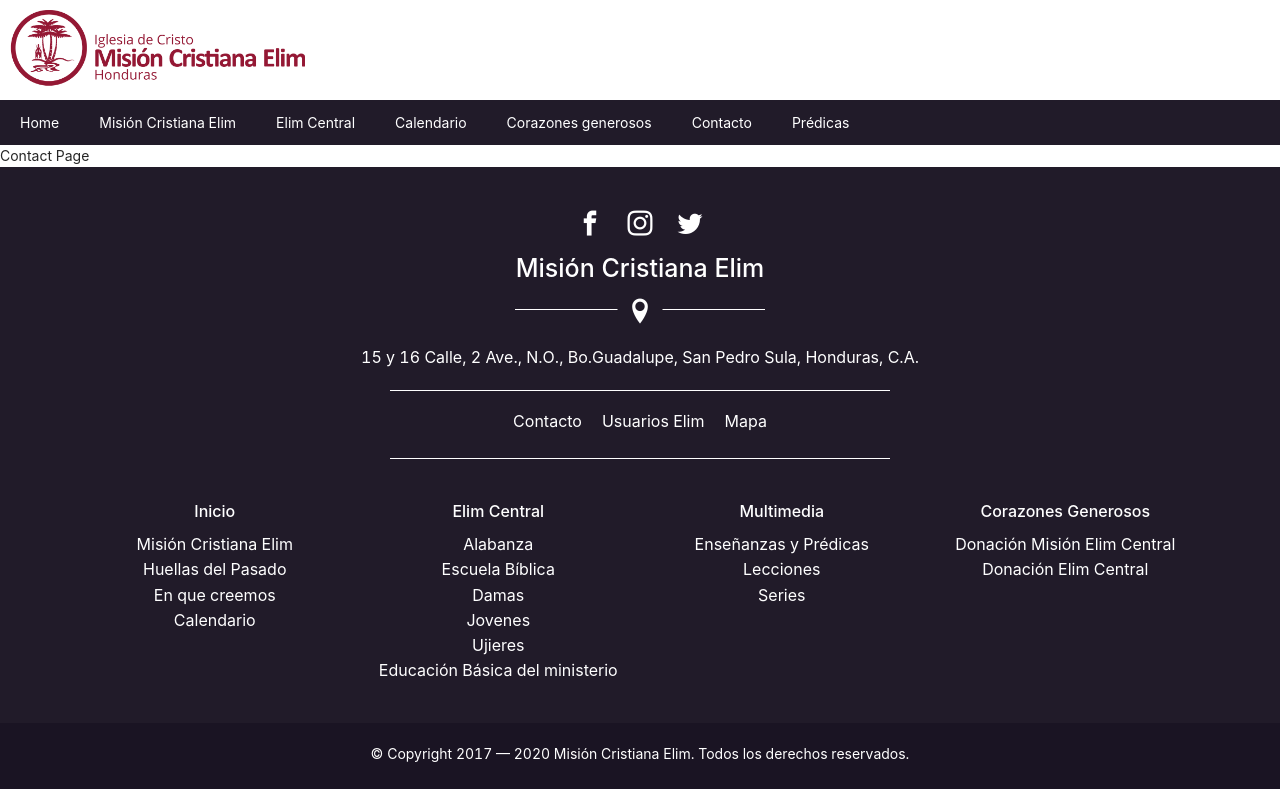
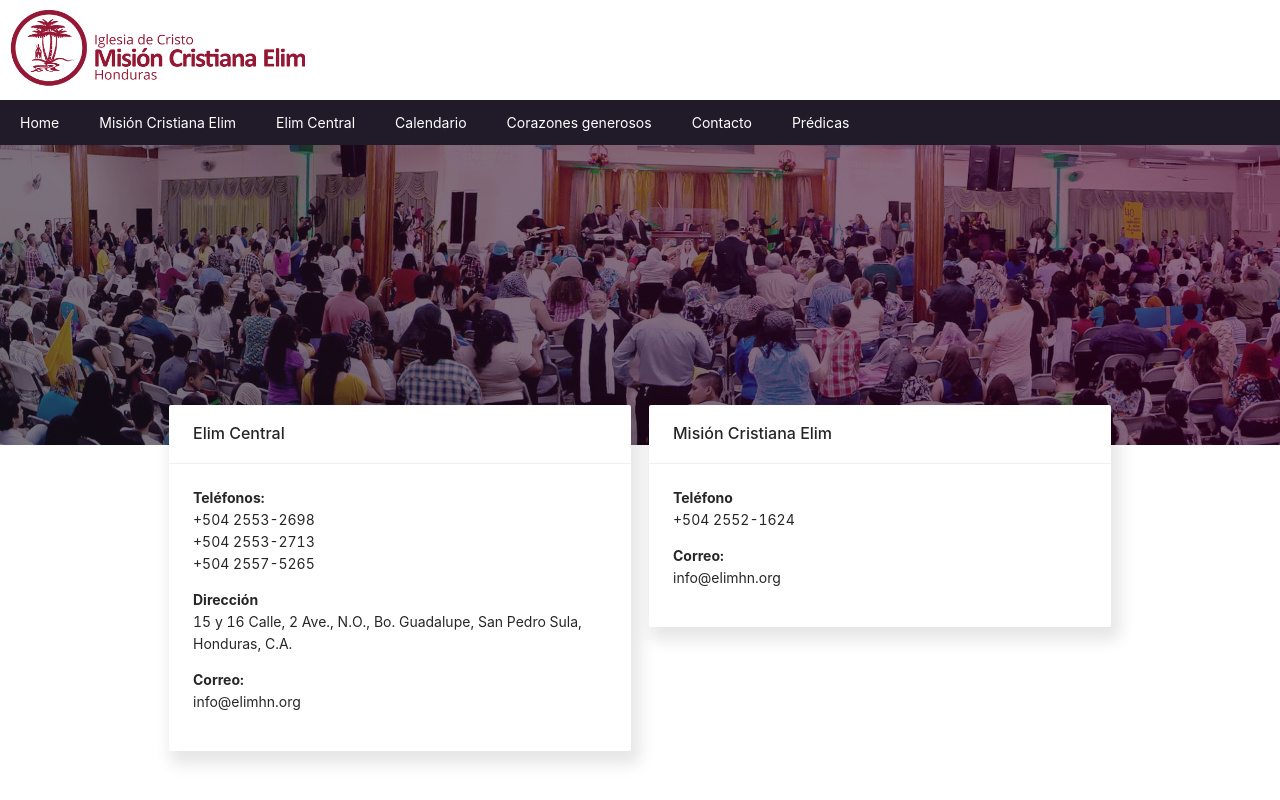
Before and after one commit to conaryHernandez/elim-website, a React (Create React App) app in the folder client/: page /contact in a window 1280 px wide. Shown: the top 800 px of the page. Built offline with nearby package versions, Linux system fonts and the light colour scheme.

Commit message:
Contact View

```diff
--- a/client/src/containers/Contact/Contact.js
+++ b/client/src/containers/Contact/Contact.js
@@ -1,7 +1,57 @@
-import React from 'react';
+import React from "react";
+import { Card, Col, Row } from "antd";
+import mainBanner from "../../assets/img/contact/banner-contacto.jpg";
+import styles from "./Contact.module.scss";
 
 const Contact = () => {
-  return <div>Contact Page</div>;
+  return (
+    <div id={styles.Contact}>
+      <div className={styles.mainBanner}>
+        <div className={styles.mainBannerOverlay} />
+        <img src={mainBanner} alt="Contacto Banner" />
+      </div>
+
+      <div className="container">
+        <div className={styles.infoCardsWrapper}>
+          <Row gutter={18} justify="center">
+            <Col xs={24} sm={12} lg={10}>
+              <Card
+                title="Elim Central"
+                bordered={false}
+                className={styles.infoCard}
+              >
+                <strong>Teléfonos:</strong>
+                <ul>
+                  <li>+504 2553-2698</li>
+                  <li>+504 2553-2713</li>
+                  <li>+504 2557-5265</li>
+                </ul>
+                <strong>Dirección</strong>
+                <p>
+                  15 y 16 Calle, 2 Ave., N.O., Bo. Guadalupe, San Pedro Sula,
+                  Honduras, C.A.
+                </p>
+                <strong>Correo:</strong>
+                <p>info@elimhn.org</p>
+              </Card>
+            </Col>
+            <Col xs={24} sm={12} lg={10}>
+              <Card
+                title="Misión Cristiana Elim"
+                bordered={false}
+                className={styles.infoCard}
+              >
+                <strong>Teléfono</strong>
+                <p>+504 2552-1624</p>
+                <strong>Correo:</strong>
+                <p>info@elimhn.org</p>
+              </Card>
+            </Col>
+          </Row>
+        </div>
+      </div>
+    </div>
+  );
 };
 
 export default Contact;
--- /dev/null
+++ b/client/src/containers/Contact/Contact.module.scss
@@ -0,0 +1,33 @@
+@import "../../styles/variables";
+@import "../../styles/mixins";
+
+#Contact {
+  background-color: unset;
+
+  .mainBanner {
+    height: 20rem;
+    @include respond-to(xlarge) {
+      height: 30rem;
+    }
+    img {
+      width: 100%;
+      height: inherit;
+      object-fit: cover;
+    }
+  }
+  .mainBannerOverlay {
+    width: 100%;
+    height: inherit;
+    position: absolute;
+    opacity: 0.6;
+    background-image: linear-gradient(45deg, #1a1423, #42002a);
+  }
+  .infoCardsWrapper {
+    padding-bottom: 5rem;
+    margin-top: -4rem;
+    .infoCard {
+      margin-bottom: 2rem;
+      box-shadow: 5px 9px 16px 4px rgba(0, 0, 0, 0.1);
+    }
+  }
+}
--- a/client/src/containers/Home/Home.js
+++ b/client/src/containers/Home/Home.js
@@ -1,30 +1,41 @@
 import React from "react";
+import { Link } from "react-router-dom";
 import { photos } from "./main-slides";
 import { schedules } from "./schedules";
 import Slider from "../../components/Slider/Slider";
-import { Row, Col } from "antd";
 import classes from "./Home.module.scss";
 import pastor from "../../assets/img/home/dr-rafael-ismael.png";
 import ScheduleItem from "./ScheduleItem";
-import { Link } from "react-router-dom";
-import { Form, Input, Button } from "antd";
+import { Row, Col, Form, Input, Button, notification } from "antd";
+import { CheckCircleTwoTone } from "@ant-design/icons";
 
 const settings = {
   showThumbs: false,
   infiniteLoop: true,
-  autoPlay: true,
+  autoPlay: false,
   showIndicators: false,
-  legendClassName: classes.homeLegend
+  legendClassName: classes.homeLegend,
+  className: classes.mainSlider
 };
 
 const Home = () => {
   const [form] = Form.useForm();
   const onSubmitPrayer = values => {
     console.log("Success:", values);
+    openNotification("bottomRight");
   };
 
   const onSubmitPrayerFailed = errorInfo => {
     console.log("Failed:", errorInfo);
+  };
+
+  const openNotification = placement => {
+    notification.info({
+      message: "Tu petición fue enviada!",
+      description: "Estaremos orando por tu necesidad.",
+      icon: <CheckCircleTwoTone />,
+      placement
+    });
   };
 
   const generateSchedulesItemList = schedulesList => {
@@ -70,6 +81,7 @@ const Home = () => {
         </div>
       </div>
       <div className={classes.servicesSchedule}>
+        <h2>Horarios de culto</h2>
         <Row
           type="flex"
           justify="space-around"
@@ -81,13 +93,18 @@ const Home = () => {
       </div>
       <div className={`${classes.oracionWrapper} container`}>
         <div className={classes.titleWrapper}>
-          <h2>Queremos orar por ti!</h2>
+          <h3>Queremos orar por ti!</h3>
           <strong>La oración eficaz del justo puede mucho</strong>
         </div>
 
-        <Form name="basic" form={form} onSubmit={onSubmitPrayer}>
+        <Form
+          name="basic"
+          form={form}
+          onFinish={onSubmitPrayer}
+          onFinishFailed={onSubmitPrayerFailed}
+          className={classes.oracionForm}
+        >
           <Form.Item
-            label="Nombre"
             name="name"
             rules={[
               {
@@ -96,11 +113,10 @@ const Home = () => {
               }
             ]}
           >
-            <Input />
+            <Input placeholder="Nombre" />
           </Form.Item>
 
           <Form.Item
-            label="País"
             name="country"
             rules={[
               {
@@ -109,11 +125,19 @@ const Home = () => {
               }
             ]}
           >
-            <Input.Password />
+            <Input placeholder="País" />
           </Form.Item>
 
-          <Form.Item name={["petición", "peticion"]} label="Petición">
-            <Input.TextArea />
+          <Form.Item
+            name={["petición", "peticion"]}
+            rules={[
+              {
+                required: true,
+                message: "Por favor ingresa tu petición!"
+              }
+            ]}
+          >
+            <Input.TextArea placeholder="petición" />
           </Form.Item>
 
           <Form.Item className="txt-center">
--- a/client/src/containers/Home/Home.module.scss
+++ b/client/src/containers/Home/Home.module.scss
@@ -54,7 +54,13 @@
     min-height: 50rem;
     padding: 2rem 0;
     @include respond-to(large) {
-      padding-top: 5rem;
+      padding-top: 4rem;
+    }
+    h2 {
+      font: 600 2.5rem $font-openSans;
+      text-align: center;
+      color: #fff;
+      margin-bottom: 2rem;
     }
   }
   .scheduleItem {
@@ -88,11 +94,36 @@
   .oracionWrapper {
     padding: 3rem 2rem 5rem;
   }
+  .oracionForm {
+    max-width: 50rem;
+    margin: 0 auto;
+  }
   .titleWrapper {
     margin-bottom: 3rem;
     text-align: center;
-    h2 {
+    h3 {
+      font-size: 2.6rem;
       margin-bottom: 0;
     }
   }
+  .mainSlider {
+    img {
+      object-fit: cover;
+
+      @include respond-to-max(xs-max) {
+        max-height: 24rem;
+        min-height: 24rem;
+      }
+
+      @include respond-to(large) {
+        max-height: 28rem;
+      }
+
+      @include respond-to(xlarge) {
+        max-height: 50rem;
+        min-height: 50rem;
+        object-position: 50% 25%;
+      }
+    }
+  }
 }
--- a/client/src/containers/Home/main-slides.js
+++ b/client/src/containers/Home/main-slides.js
@@ -1,38 +1,27 @@
-import alabanza from "../../assets/img/home/slider/home-slider-alabanza.jpg";
 import discipulado from "../../assets/img/home/slider/home-slider-discipulado.jpg";
-import elim from "../../assets/img/home/slider/home-slider-elim.jpg";
 import predicas from "../../assets/img/home/slider/home-slider-predicas.jpg";
 import transmission from "../../assets/img/home/slider/home-slider-transmission.jpg";
 
 export const photos = [
   {
-    src: alabanza,
-    width: 4,
-    height: 3,
+    src:
+      "https://scontent.fsap1-2.fna.fbcdn.net/v/t1.0-9/90527780_2249796925315512_2963294986314973184_o.jpg?_nc_cat=102&_nc_sid=0be424&_nc_eui2=AeGcUhIcDDDEO_JmSQDVoaWZl3J2WtieY65l7MNQaDn6gSJgzgzXA7TzTDqCWgNRERuUrwSnrEE5MquYvusm4AibX-fmVamEdY7ALQAJuA6nyw&_nc_ohc=uvhmmNlaKXgAX-toCDf&_nc_ht=scontent.fsap1-2.fna&oh=4f6b27c8c5c7896352b024b7d8536f93&oe=5EA523F0"
+  },
+
+  {
+    src: discipulado,
     legend: ""
   },
   {
-    src: discipulado,
-    width: 1,
-    height: 1,
-    legend: ""
-  },
-  {
-    src: elim,
-    width: 3,
-    height: 4,
-    legend: ""
+    src:
+      "https://scontent.fsap1-1.fna.fbcdn.net/v/t1.0-0/p640x640/90796113_2249793531982518_5796341743599222784_o.jpg?_nc_cat=108&_nc_sid=0be424&_nc_eui2=AeF74B8kySo00j0-J7wAR4dRDrm8bKvPcA3MdU6aRNLE0EXrkYZAKPIW0WRsxxVVt7lJuhW8dqxJrM_DaI4S-Kk9jmkg_2qKr2k9ggFQBPYfFQ&_nc_ohc=vJecE1v_yuUAX_uA5YT&_nc_ht=scontent.fsap1-1.fna&_nc_tp=6&oh=fa0fc670e98b693b08c951de172e8b80&oe=5EA6ADD6"
   },
   {
     src: predicas,
-    width: 3,
-    height: 4,
     legend: "Ver enseñanzas"
   },
   {
     src: transmission,
-    width: 3,
-    height: 4,
     legend: ""
   }
 ];
--- a/client/src/styles/_header.scss
+++ b/client/src/styles/_header.scss
@@ -55,3 +55,6 @@
     }
   }
 }
+.ant-menu:not(.ant-menu-horizontal) .ant-menu-item-selected {
+  background-color: unset;
+}
--- a/client/src/styles/main.scss
+++ b/client/src/styles/main.scss
@@ -25,6 +25,7 @@ code {
 }
 ul {
   padding: 0;
+  list-style: none;
 }
 a {
   text-decoration: none;
```
Also changed, not shown: client/src/containers/Contact/churches.js (added, +73 -0 lines), client/src/assets/img/contact/banner-contacto.jpg (added).
